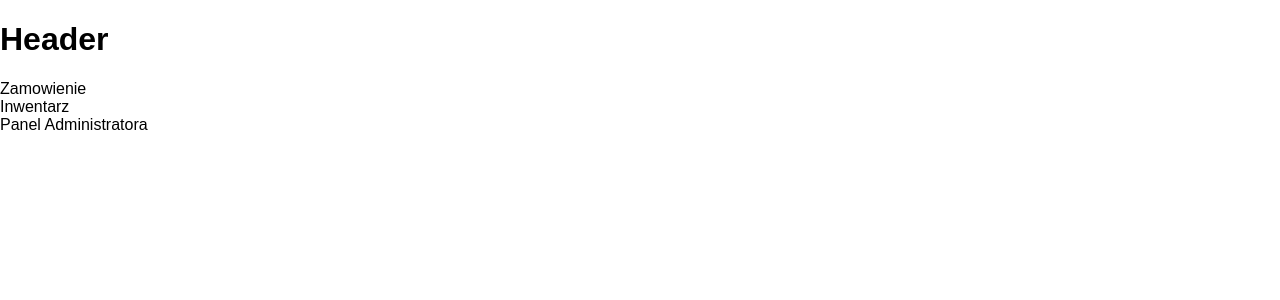
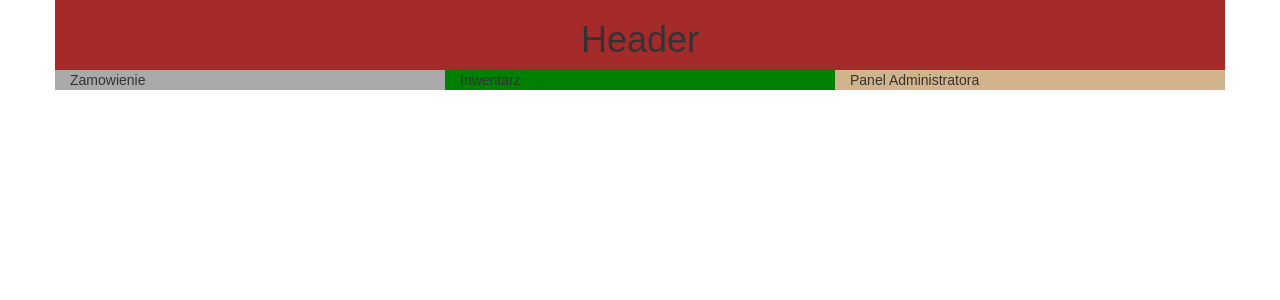
Before and after one commit to clockworkjava/react-basics, a React (Create React App) app: page / in a window 1280 px wide. Shown: the top 300 px of the page. Built offline with nearby package versions, Linux system fonts and the light colour scheme.

Commit message:
Bootstrap added

```diff
--- a/public/index.html
+++ b/public/index.html
@@ -19,7 +19,8 @@
       work correctly both with client-side routing and a non-root public URL.
       Learn how to configure a non-root public URL by running `npm run build`.
     -->
-    <title>React App</title>
+    <link rel="stylesheet" href="https://maxcdn.bootstrapcdn.com/bootstrap/3.3.7/css/bootstrap.min.css">
+    <title>My bookstore</title>
   </head>
   <body>
     <noscript>
--- a/src/components/AdminPanel.js
+++ b/src/components/AdminPanel.js
@@ -2,7 +2,10 @@ import React from 'react';
 
 class AdminPanel extends React.Component {
     render() {
-        return <div>Panel Administratora</div>;
+        return (
+            <div className="adminPanel col-xs-4">
+                Panel Administratora
+            </div>);
     }
 }
 
--- a/src/components/App.js
+++ b/src/components/App.js
@@ -4,15 +4,19 @@ import Order from './Order';
 import Header from './Header';
 import Inventory from './Inventory';
 
+import '../index.css';
+
 class App extends React.Component {
 
     render() {
         return (
-            <div>
+            <div className="app container">
                 <Header />
-                <Order />
-                <Inventory />
-                <AdminPanel />
+                <div className="row">
+                    <Order />
+                    <Inventory />
+                    <AdminPanel />
+                </div>
             </div>
         )
     }
--- a/src/components/Header.js
+++ b/src/components/Header.js
@@ -3,7 +3,11 @@ import React from 'react';
 class Header extends React.Component {
 
     render() {
-        return <div><h1>Header</h1></div>
+        return (
+            <div className="row header">
+                <center><h1>Header</h1></center>
+            </div>
+        );
     }
 }
 
--- a/src/components/Inventory.js
+++ b/src/components/Inventory.js
@@ -2,7 +2,11 @@ import React from 'react';
 
 class Inventory extends React.Component {
     render() {
-        return <div>Inwentarz</div>;
+        return (
+            <div className="inventory col-xs-4">
+                Inwentarz
+            </div>
+        );
     }
 }
 
--- a/src/components/Order.js
+++ b/src/components/Order.js
@@ -2,7 +2,11 @@ import React from 'react';
 
 class Order extends React.Component {
     render() {
-        return <div>Zamowienie</div>;
+        return (
+            <div className="order col-xs-4">
+                Zamowienie
+            </div>
+        );
     }
 }
 
--- a/src/index.css
+++ b/src/index.css
@@ -3,3 +3,23 @@ body {
   padding: 0;
   font-family: sans-serif;
 }
+
+.app {
+  background-color: aqua;
+}
+
+.header {
+  background-color: brown;
+}
+
+.order {
+  background-color: darkgray;
+}
+
+.inventory {
+  background-color: green;
+}
+
+.adminPanel {
+  background-color: tan;
+}
```
